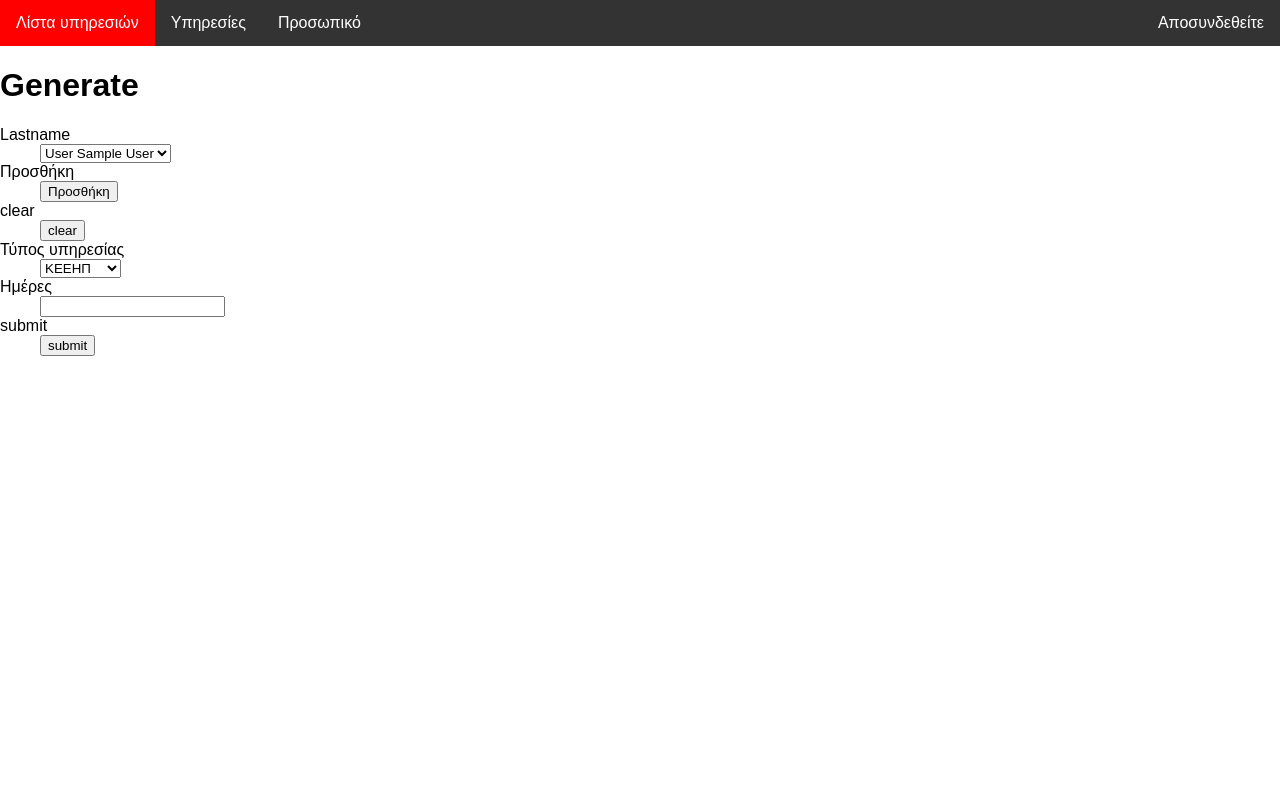
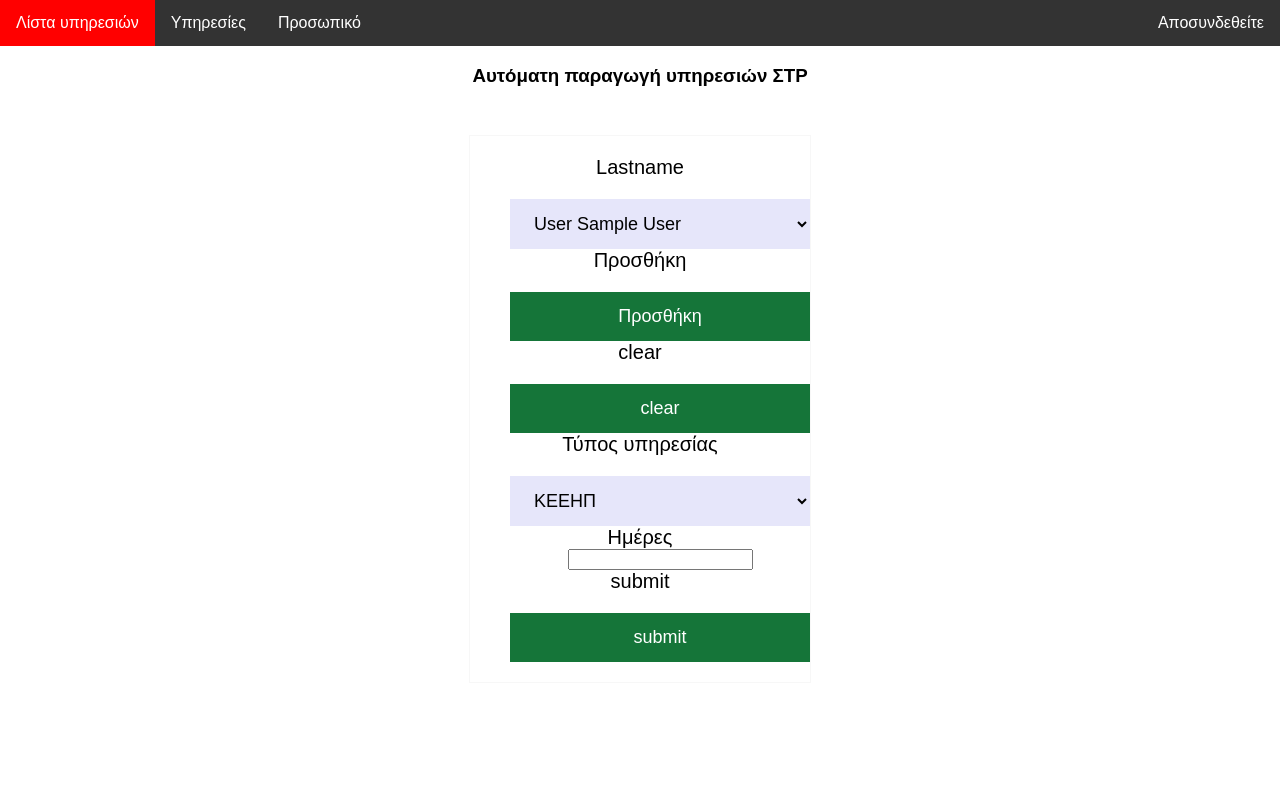
Before and after one commit to knaiskes/duty-schedule, a Flask app: page /generate_duties in a window 1280 px wide. Run offline with Flask 2, Linux system fonts and the light colour scheme; a user stored in the database is signed in; tables that the repository leaves empty hold one stand-in row (values such as "Sample post"); some libraries are stand-ins or nearby versions.

Commit message:
add div id append-form in generate_duties

```diff
--- a/templates/generateDuties.html
+++ b/templates/generateDuties.html
@@ -1,12 +1,16 @@
 <title>Generator</title>
+<style>
+body { text-align: center; }
+</style>
 {% extends "base.html" %}
 
 {% block content %}
 {% from "_formhelpers.html" import render_field %}
-<h1>Generate</h1>
+<h3>Αυτόματη παραγωγή υπηρεσιών ΣΤΡ</h3>
 {% for user in users %}
 <p>{{user.name}} " "{{user.lastname}}</p>
 {%endfor%}
+<div id="append-form">
     <form method="POST">
         {{ form.hidden_tag() }}
         <dl>
@@ -25,4 +29,5 @@
         {% endif %}
         {% endwith %}
     </form>
+</div>
 {% endblock %}
```
Lines whose indentation alone changed are shown as unchanged.
